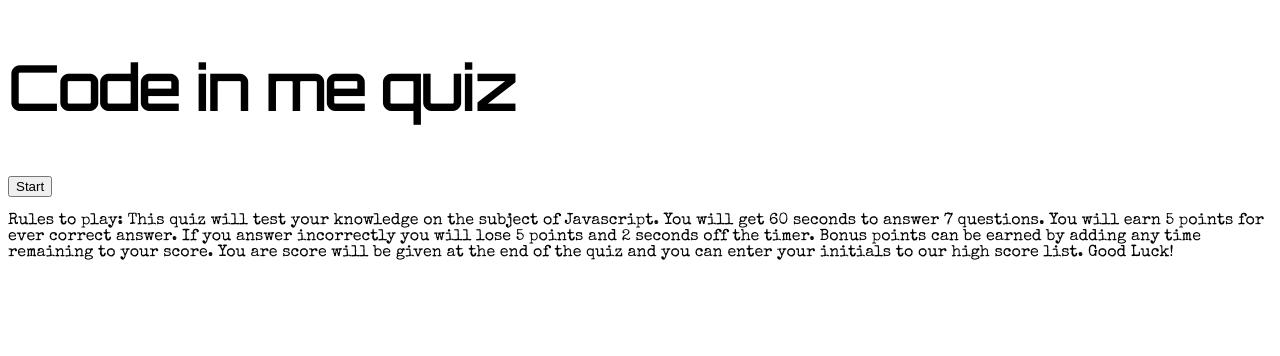
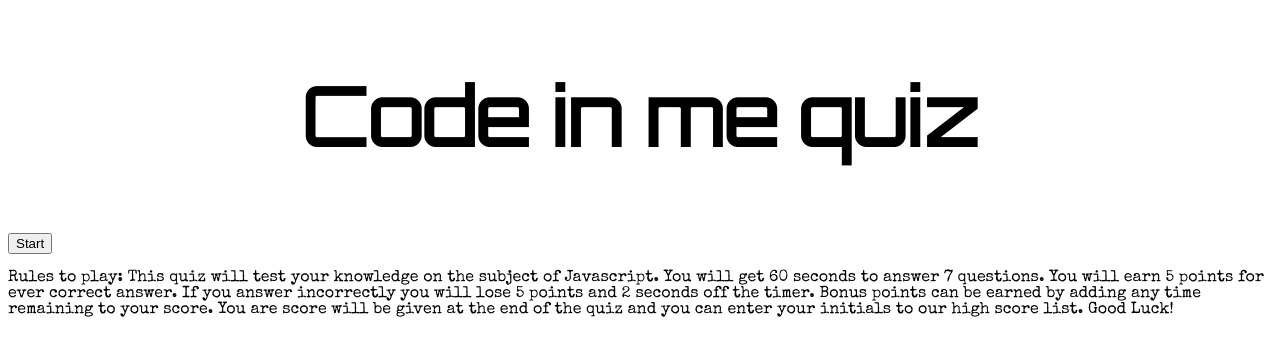
Before and after one commit to stephimarie/Code-in-Me-quiz, a plain HTML site: page index.html in a window 1280 px wide. Drawn offline with nearby package versions, Linux system fonts and the light colour scheme.

Commit message:
H1 centered

```diff
--- a/style.css
+++ b/style.css
@@ -4,7 +4,8 @@
 
 h1 {
     font-family: 'Orbitron', sans-serif;
-    font-size: 60px;
+    font-size: 80px;
+    text-align: center;
 }
 
 body {
```
